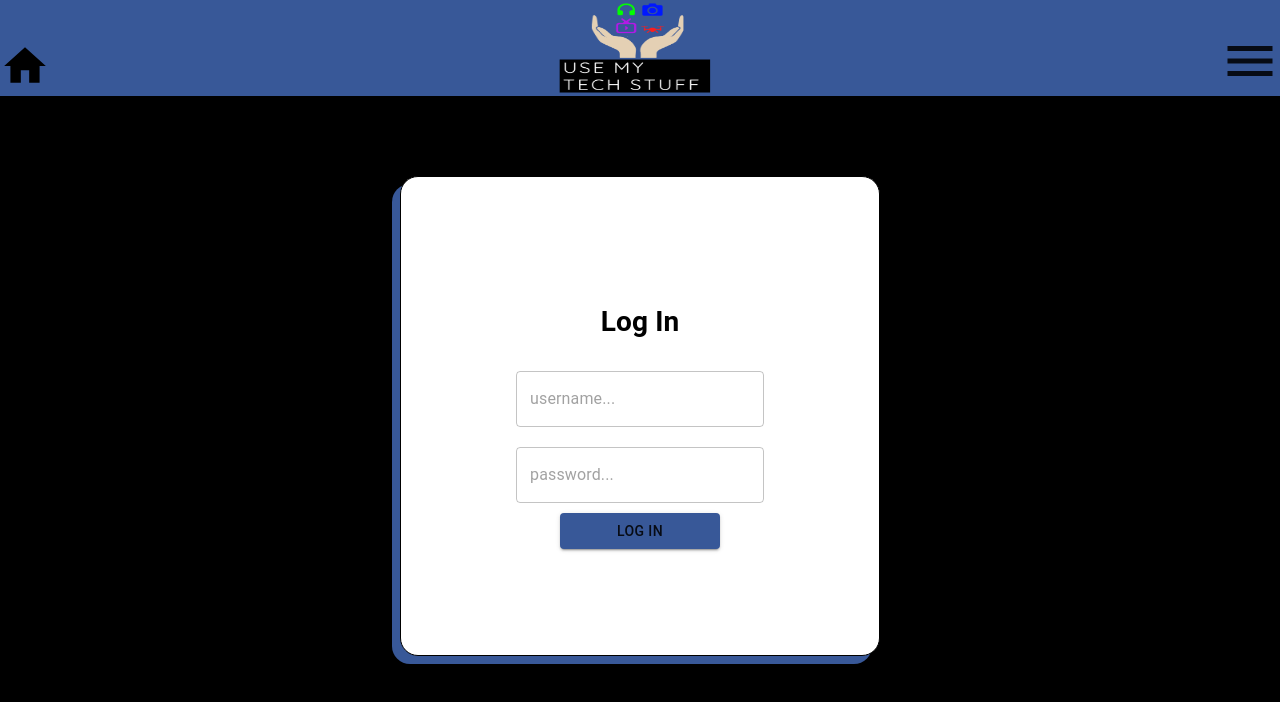
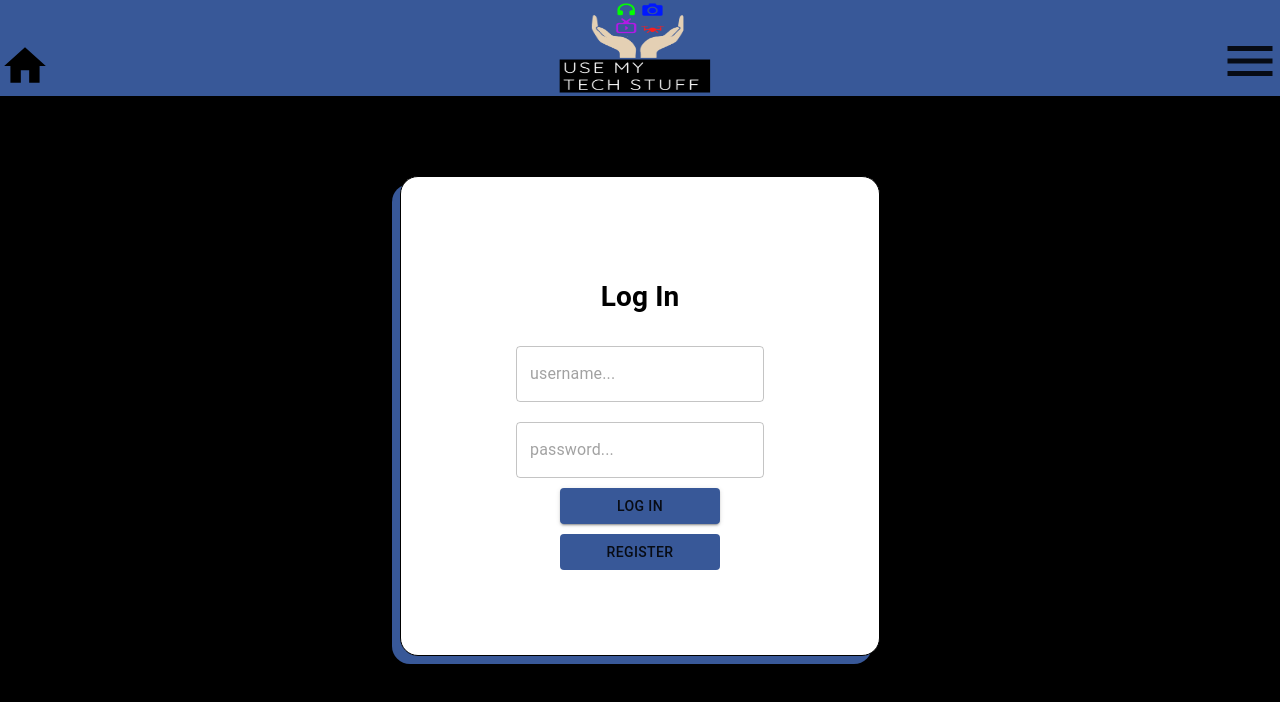
Before and after one commit to usemytechstuff-tt17/Front-End, a React (Create React App) app in the folder use-my-tech-stuff/: page /login in a window 1280 px wide. Shown: the top 702 px of the page. Built offline with nearby package versions, Linux system fonts and the light colour scheme; no server answers.

Commit message:
Register buttton

```diff
--- a/use-my-tech-stuff/src/components/Login.js
+++ b/use-my-tech-stuff/src/components/Login.js
@@ -5,6 +5,7 @@ import {useHistory} from 'react-router-dom';
 import axios from 'axios';
 import { UserContext } from '../contexts/userContext';
 import { makeStyles } from '@material-ui/core/styles';
+import {Link} from 'react-router-dom'
 
 const useStyles = makeStyles({
 	root: {
@@ -36,7 +37,8 @@ const useStyles = makeStyles({
 	},
 	button:{
     backgroundColor:'#385898',
-	width:'10rem'
+	width:'10rem',
+	marginBottom:'2%',
 	}
   });
 
@@ -95,6 +97,9 @@ export default function LoginForm() {
 					variant="outlined"
 				/>
 		  <Button className={classes.button} type='submit' variant= "contained" >Log In</Button>
+		  <Link to='/Register'>
+		  <Button className={classes.button}>Register</Button>
+		  </Link>
 			</form>
 		</div>
 	);
```
